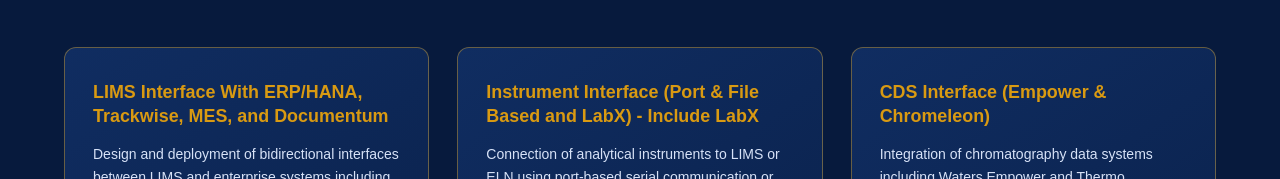
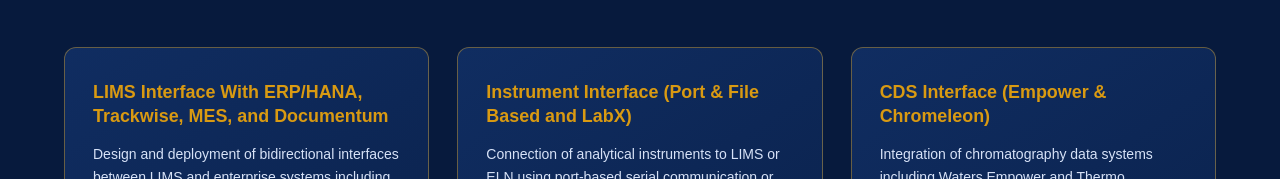
Before and after one commit to MKKabilan/AIT, a plain HTML site: page interfaces.html in a window 1280 px wide. Shown: the part 843-1022 px from the top of the page. Drawn offline with Linux system fonts and the light colour scheme.

Commit message:
Remove 'Include LabX' from instrument interface title

```diff
--- a/interfaces.html
+++ b/interfaces.html
@@ -822,7 +822,7 @@
                     <div class="offering-line"></div>
                 </div>
                 <div class="offering-card">
-                    <h3>Instrument Interface (Port & File Based and LabX) - Include LabX</h3>
+                    <h3>Instrument Interface (Port & File Based and LabX)</h3>
                     <p>Connection of analytical instruments to LIMS or ELN using port-based serial communication or file-based parsing mechanisms. We support a wide range of balances, pH meters, titrators, and other bench-top instruments, eliminating manual transcription and improving result integrity.</p>
                     <div class="offering-line"></div>
                 </div>
```
